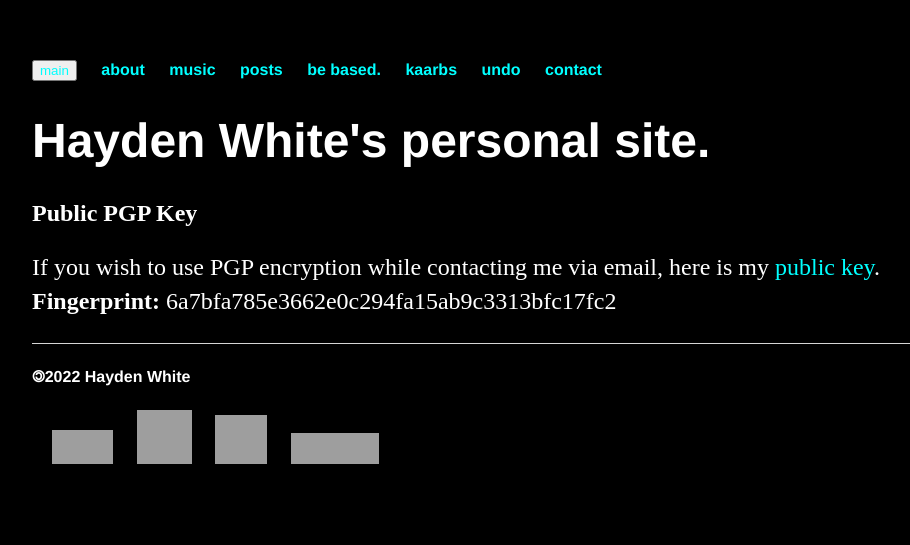
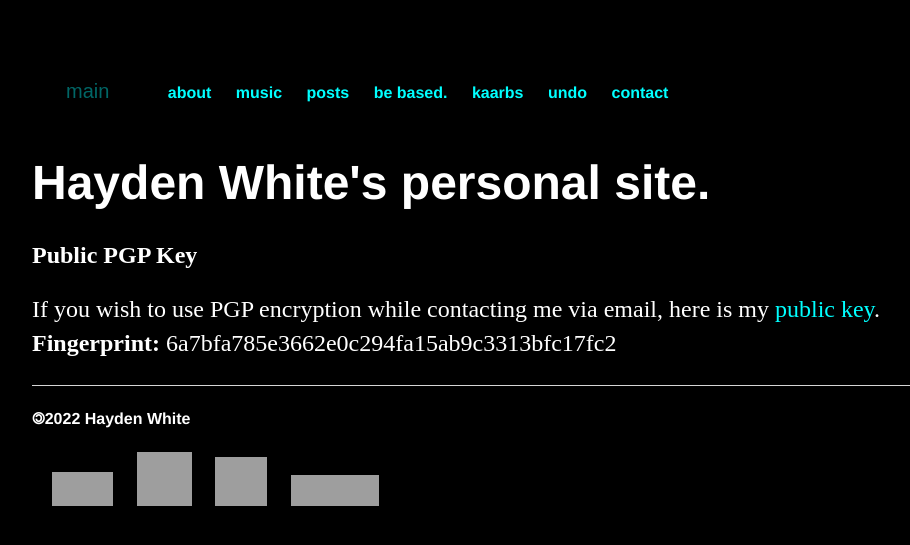
Before and after one commit to whiteVHS/whiteVHS.github.io, a Jekyll site: the page built from pgp/index.html, in a window 1280 px wide. Shown: the top 545 px of the page, without its empty margins (160-1070 px from the left). Built offline with Jekyll 4.4.1, drawn with Linux system fonts in a browser that asks for light colours; grey boxes are pictures that could not be loaded.

Commit message:
Update main.css

```diff
--- a/css/main.css
+++ b/css/main.css
@@ -67,8 +67,28 @@ ul.posts li {
   height: 150px;
 }
 
+.button {
+  background-color: #000000;
+  border: none;
+  color: aqua;
+  padding: 16px 32px;
+  text-align: center;
+  font-size: 20px;
+  margin: 4px 2px;
+  opacity: 0.4;
+  transition: 0.4s;
+  display: inline-block;
+  text-decoration: none;
+  cursor: pointer;
+}
+
 .button:hover {
-  opacity: 1
+  opacity: 1;
+  border-radius: 25px;
+  border: 2px solid #FF69B4;
+  padding: 20px;
+  width: 200px;
+  height: 150px;
 }
 
 .row {
```
